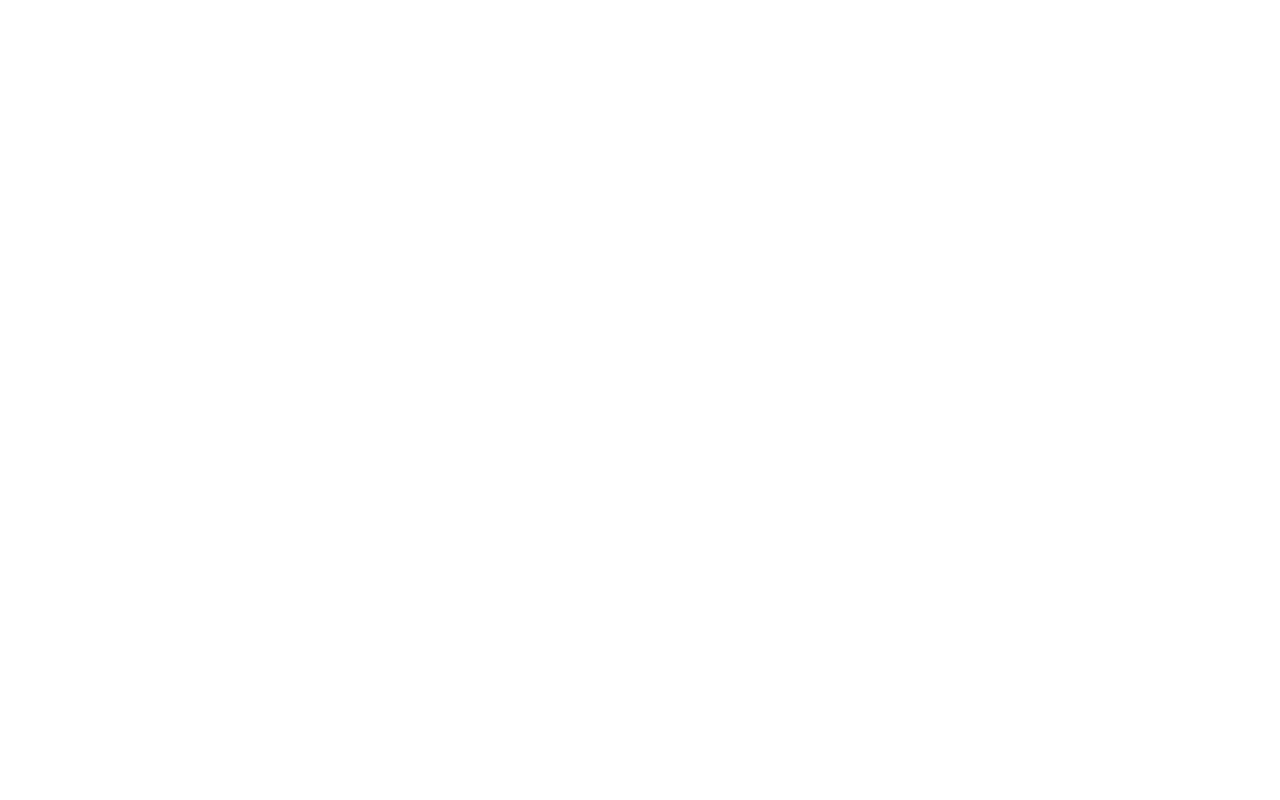
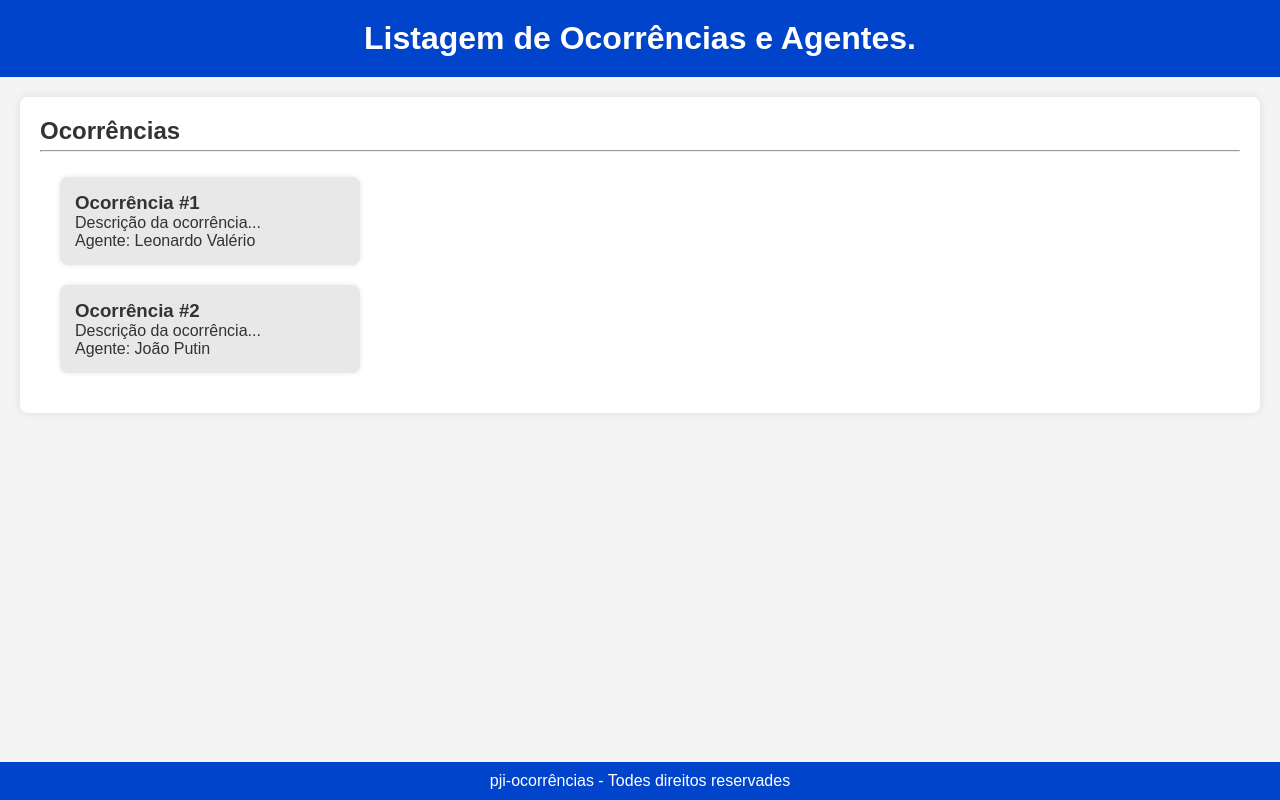
Before and after one commit to SENAISP-Unid601-Projetos/pji-delegacia, a plain HTML site: page front-end/leonardo/index.html in a window 1280 px wide. Drawn offline with nearby package versions, Linux system fonts and the light colour scheme.

Commit message:
Alterações no front 1.01

```diff
--- a/front-end/leonardo/index.html
+++ b/front-end/leonardo/index.html
@@ -1,32 +1,47 @@
 <!DOCTYPE html>
 <html lang="pt-br">
+
 <head>
     <meta charset="UTF-8">
     <meta name="viewport" content="width=device-width, initial-scale=1.0">
-    <title>Document</title>
-
+    <title>pji-ocorrências</title>
+    <link rel="stylesheet" href="style.css">
     <script src="https://cdn.jsdelivr.net/npm/axios/dist/axios.min.js"></script>
 </head>
+
 <body>
+    <header>
+        <h1> Listagem de Ocorrências e Agentes.</h1>
+    </header>
 
-    <script>
+    <main>
+        <section id="lista">
+            <h2>Ocorrências</h2>
+            <hr>
+            <div class="ocorrencias-div">
+                <div class="ocorrencia">
+                    <h3>Ocorrência #1</h3>
+                    <p>Descrição da ocorrência...</p>
+                    <p>Agente: Leonardo Valério</p>
+                </div>
+                <div class="ocorrencia">
+                    <h3>Ocorrência #2</h3>
+                    <p>Descrição da ocorrência...</p>
+                    <p>Agente: João Putin</p>
+                </div>
+            </div>
+        </section>
+    </main>
 
-const url = ''; //aqui tenho que inserir a url do sistema
+    <footer>
+        <p>
+            pji-ocorrências - Todes direitos reservades
+        </p>
+    </footer>
 
-const data = {
-//no caso aqui eu iria utilizar se eu quiser enviar um dado
-}
 
-const fazerRequisicao = async () => {
-    try{
-        const response = await axios.post(url, data);//aqui eu uso para ver  a resposta do servidor e ver se foi feito corretamente
-        console.log('e pra funcionar',response.data);
-    }catch (error) {
-        console.log('nao funciou ',error);
-    }
-};
-fazerRequisicao; //aqui eu chamo da mesma forma que se faz no react
-    </script>
+    <script src="listar.js"></script>
 
 </body>
+
 </html>
--- /dev/null
+++ b/front-end/leonardo/listar.js
@@ -0,0 +1,15 @@
+const url = ''; //aqui tenho que inserir a url do sistema
+
+        const data = {
+            //no caso aqui eu iria utilizar se eu quiser enviar um dado
+        }
+
+        const fazerRequisicao = async () => {
+            // try{
+            //     const response = await axios.post(url, data);//aqui eu uso para ver  a resposta do servidor e ver se foi feito corretamente
+            //     console.log('e pra funcionar',response.data);
+            // }catch (error) {
+            //     console.log('nao funciou ',error);
+            // }
+        };
+        fazerRequisicao; //aqui eu chamo da mesma forma que se faz no react
--- /dev/null
+++ b/front-end/leonardo/style.css
@@ -0,0 +1,66 @@
+* {
+    margin: 0;
+    padding: 0;
+    box-sizing: border-box;
+}
+
+body {
+    font-family: Arial, sans-serif;
+    background-color: #f4f4f4;
+    color: #333;
+}
+
+header {
+    background-color: #0044cc;
+    color: white;
+    padding: 20px;
+    text-align: center;
+}
+
+main {
+    margin: 20px;
+}
+
+#lista{
+    background-color: white;
+    padding: 20px;
+    border-radius: 8px;
+    box-shadow: 0 0 10px rgba(0, 0, 0, 0.1);
+}
+
+h2{
+    margin-bottom: 5px;
+}
+
+hr{
+    margin-bottom: 25px;
+}
+
+#ocorrencias-div{
+    display: flex;
+    flex-wrap: wrap;
+    gap: 20px;
+    justify-content: space-around;
+}
+
+
+.ocorrencia {
+    background-color: #e8e8e8;
+    margin: 20px;
+    padding: 15px;
+    border-radius: 8px;
+    box-shadow: 0 0 5px rgba(0, 0, 0, 0.1);
+    flex: 1 1 250px; /* Flex-grow, flex-shrink, flex-basis */
+    max-width: 300px;
+}
+
+
+footer {
+    background-color: #0044cc;
+    color: white;
+    text-align: center;
+    padding: 10px;
+    position: fixed;
+    bottom: 0;
+    width: 100%;
+}
```
Also changed, not shown: front-end/leonardo/requisicao.js (deleted).
